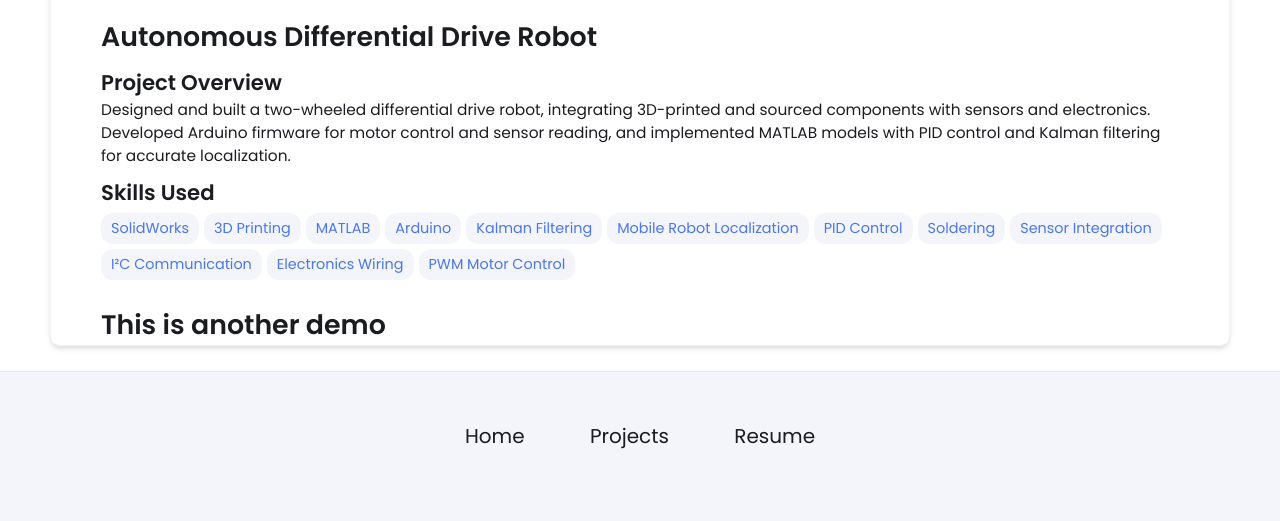
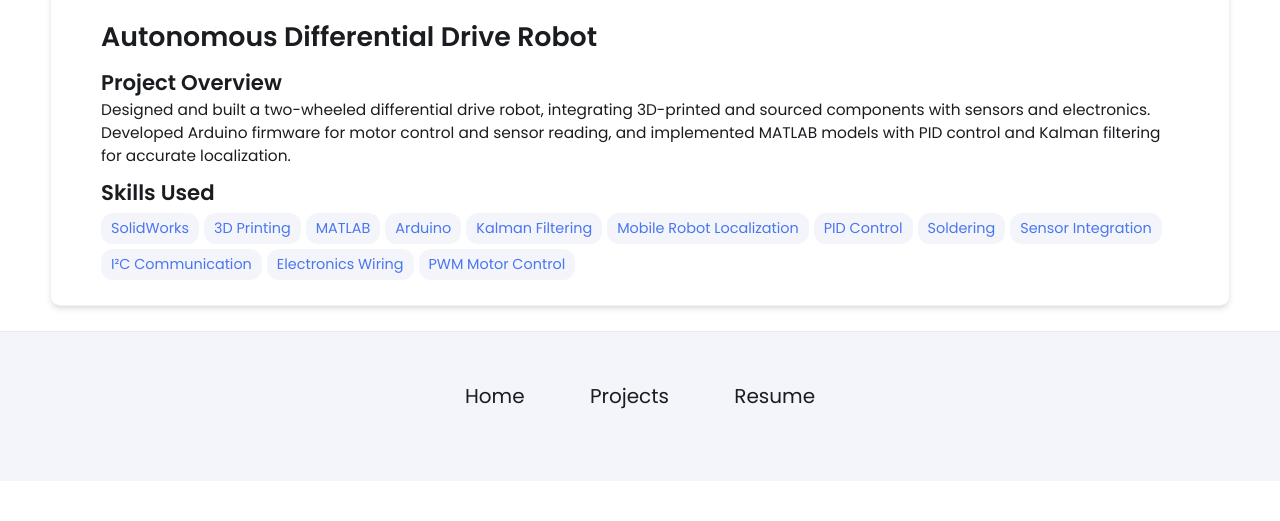
Before and after one commit to michaelmcphee/michaelmcphee.github.io, a Jekyll site: the page built from _projects/mobile_robot_project/index.md, in a window 1280 px wide. Shown: the part 490-1011 px from the top of the page. Built offline with Jekyll 4.4.1, drawn with Linux system fonts in a browser that asks for light colours; after the commit the page ends 971 px from its top, so only the background shows below that.

Commit message:
remove demo section from mobile robot project index

```diff
--- a/_projects/mobile_robot_project/index.md
+++ b/_projects/mobile_robot_project/index.md
@@ -18,5 +18,3 @@ skills:
 
 main-image: /robot.png
 ---
-
-# This is another demo
```
